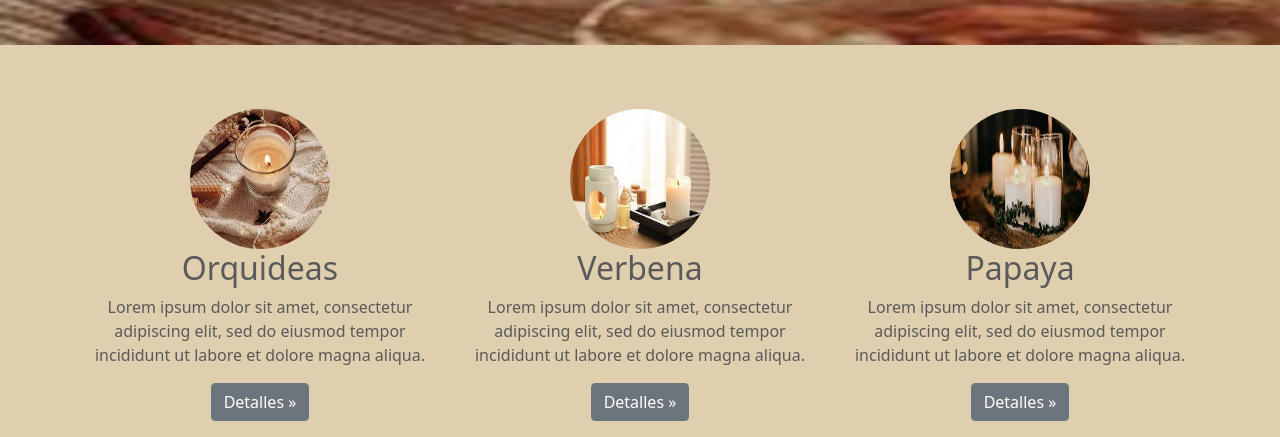
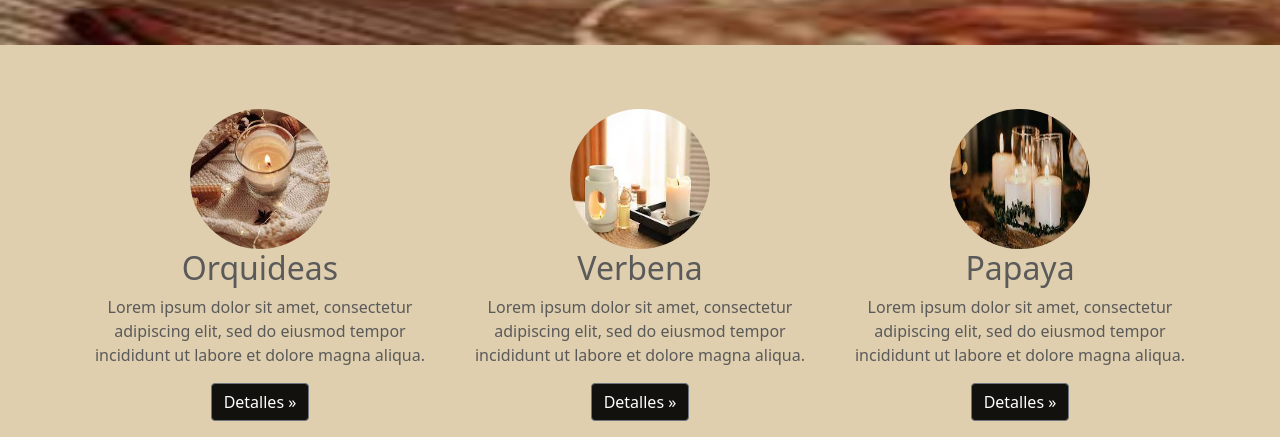
Before and after one commit to oNNe32/pre-entrega3-Juan-Bazannery, a plain HTML site: page index.html in a window 1280 px wide. Shown: the part 515-952 px from the top of the page. Drawn offline with nearby package versions, Linux system fonts and the light colour scheme.

Commit message:
cambios1

```diff
--- a/style.css
+++ b/style.css
@@ -110,3 +110,6 @@ transition: .2s;
 .zoom:hover{
     transform: scale(1.5);
 }
+.btn{
+    background-color: #13110d;
+}
```
